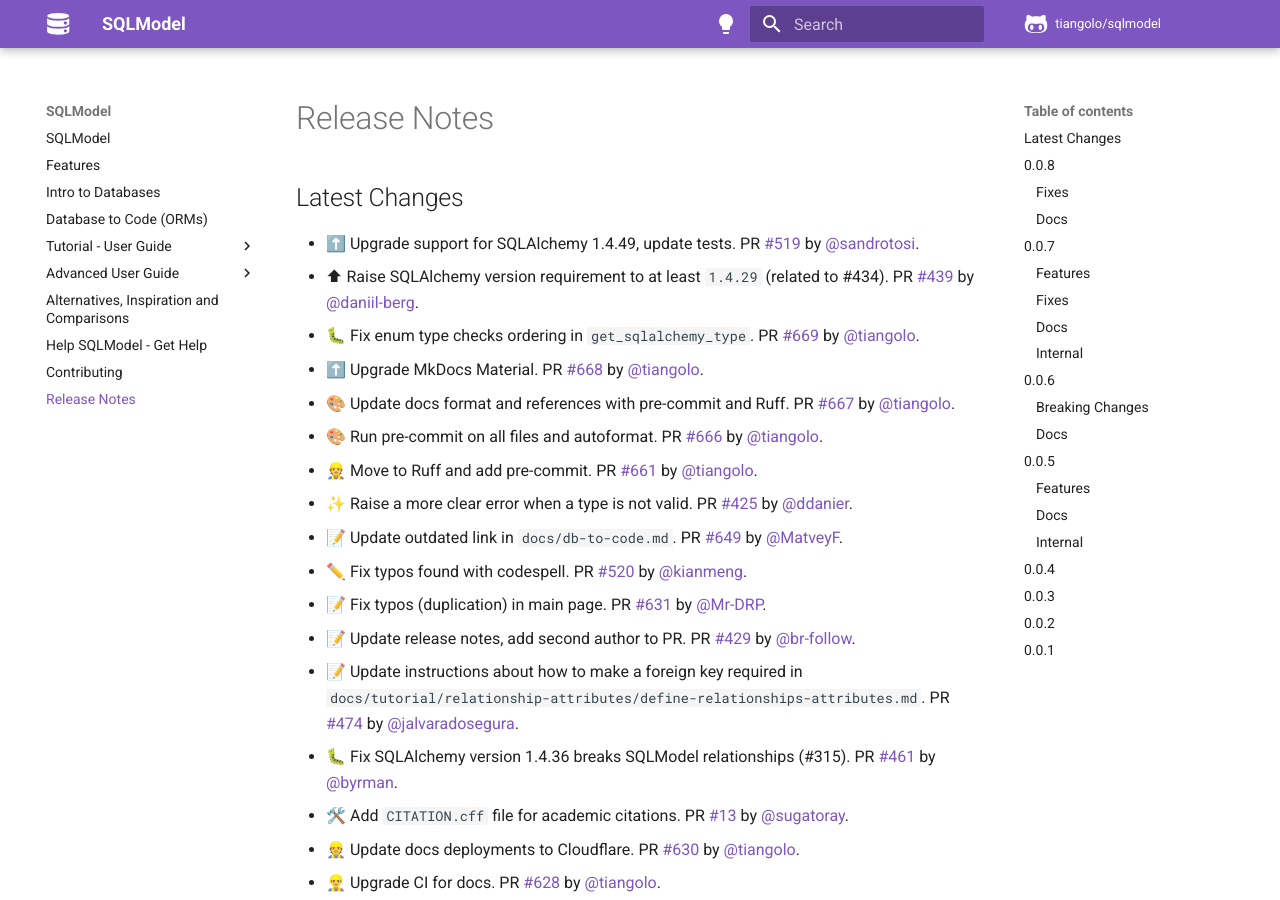
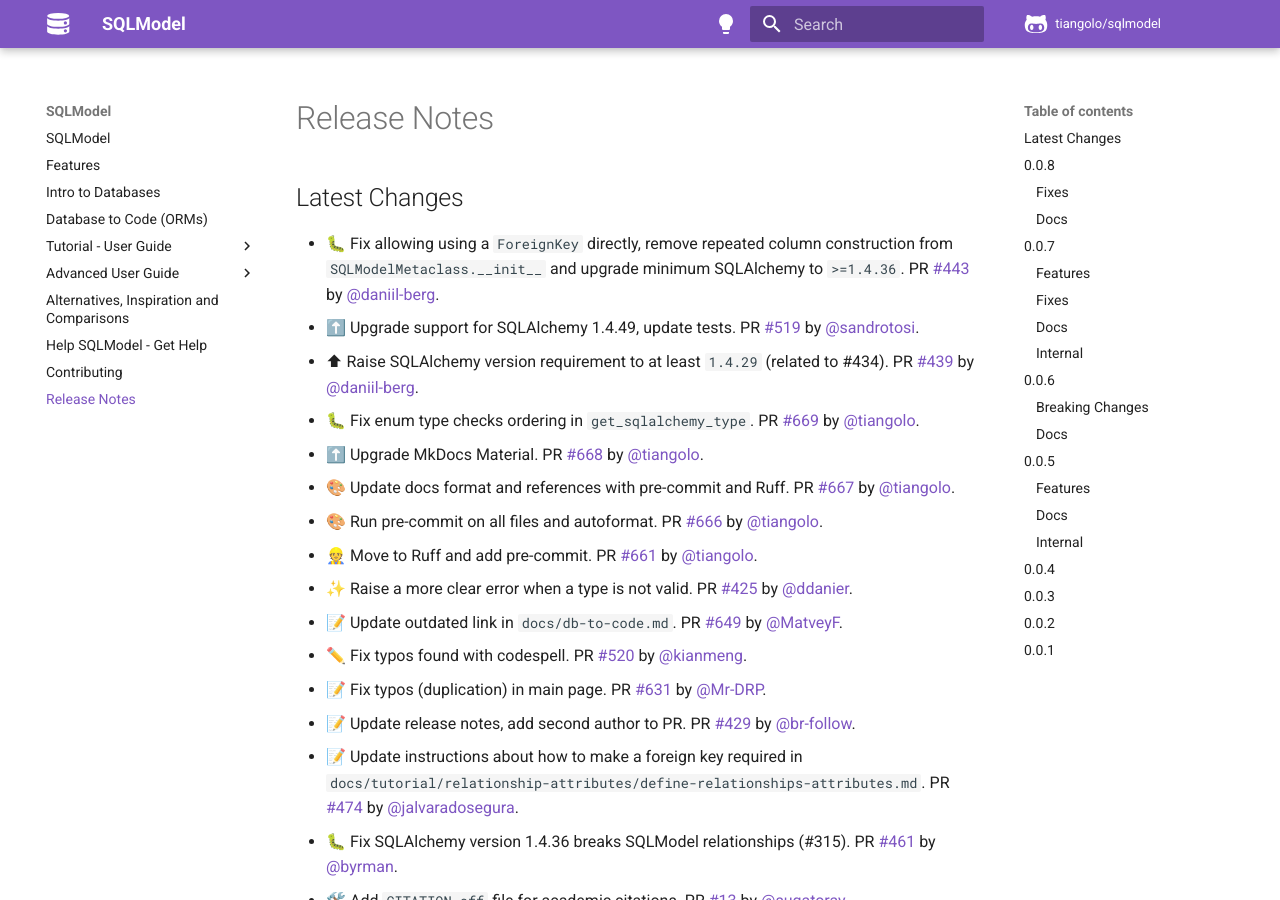
Before and after one commit to sztrakabalint/fastapi-sqlmodel, an MkDocs documentation site: the page built from docs/release-notes.md, in a window 1280 px wide and 900 px high. Built offline with MkDocs 1.6.1 and Material for MkDocs 9.7.7, drawn with Linux system fonts in a browser that asks for light colours; comment, search, counter and statistics services are not loaded.

Commit message:
📝 Update release notes

```diff
--- a/docs/release-notes.md
+++ b/docs/release-notes.md
@@ -2,6 +2,7 @@
 
 ## Latest Changes
 
+* 🐛 Fix allowing using a `ForeignKey` directly, remove repeated column construction from `SQLModelMetaclass.__init__` and upgrade minimum SQLAlchemy to `>=1.4.36`. PR [#443](https://github.com/tiangolo/sqlmodel/pull/443) by [@daniil-berg](https://github.com/daniil-berg).
 * ⬆️ Upgrade support for SQLAlchemy 1.4.49, update tests. PR [#519](https://github.com/tiangolo/sqlmodel/pull/519) by [@sandrotosi](https://github.com/sandrotosi).
 * ⬆ Raise SQLAlchemy version requirement to at least `1.4.29` (related to #434). PR [#439](https://github.com/tiangolo/sqlmodel/pull/439) by [@daniil-berg](https://github.com/daniil-berg).
 * 🐛 Fix enum type checks ordering in `get_sqlalchemy_type`. PR [#669](https://github.com/tiangolo/sqlmodel/pull/669) by [@tiangolo](https://github.com/tiangolo).
```
